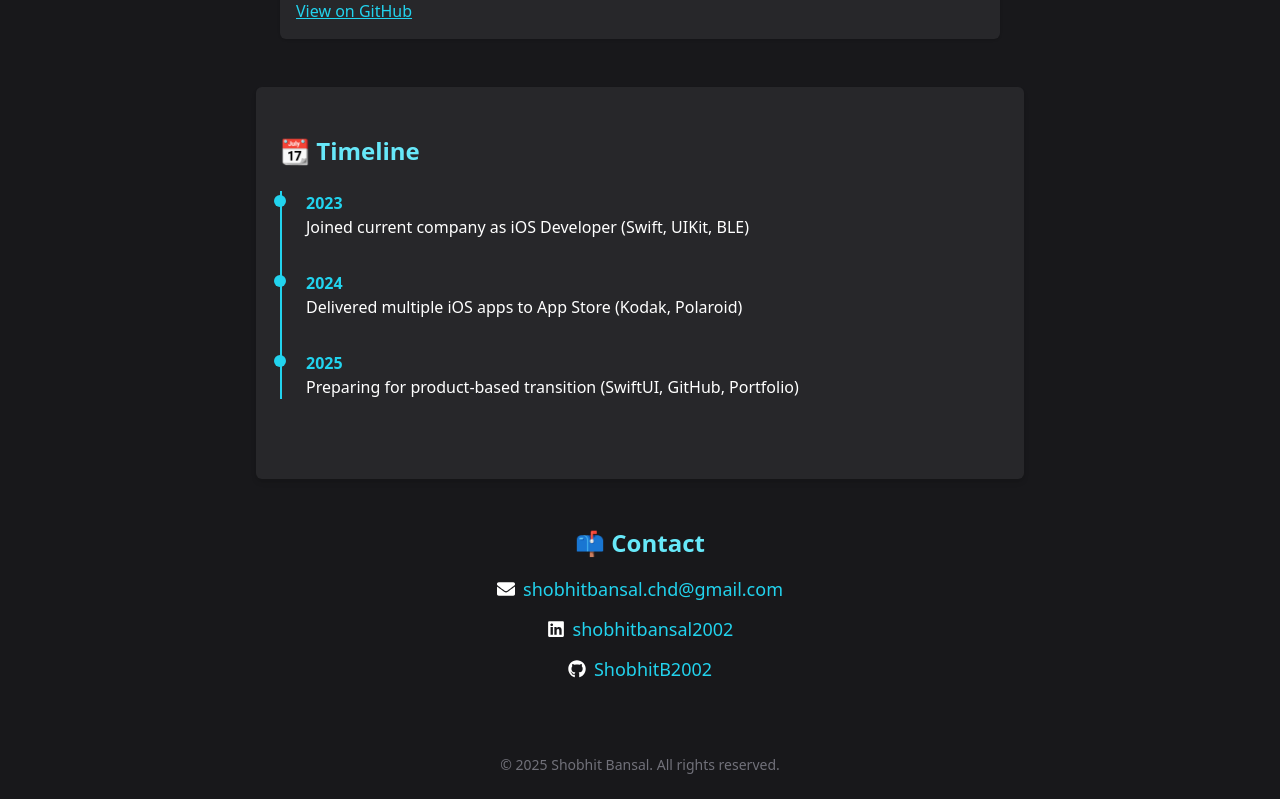
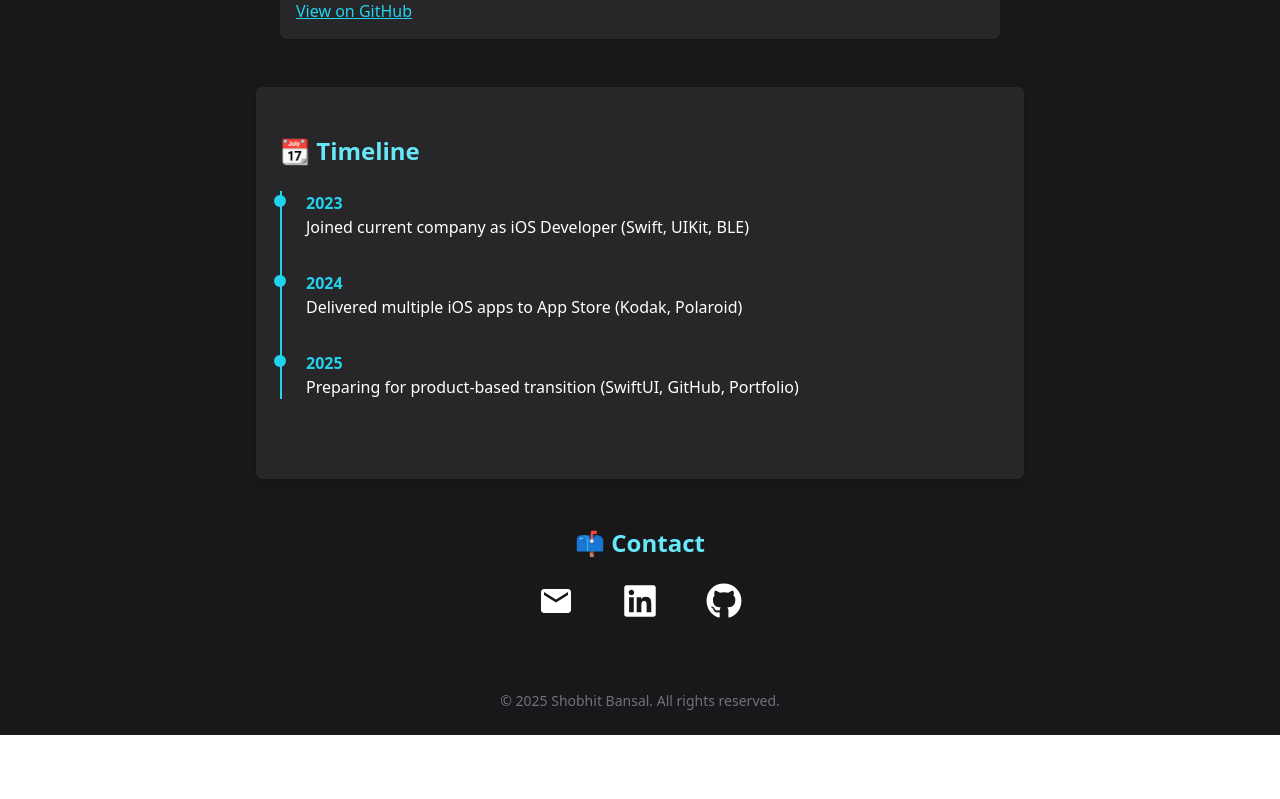
Before and after one commit to ShobhitB2002/shobhit-portfolio, a React (Create React App) app: page / in a window 1280 px wide. Shown: the part 1145-1944 px from the top of the page. After the commit the page ends 1880 px from the top, so only its background shows below. Built offline with nearby package versions, Linux system fonts and the light colour scheme.

Commit message:
removed texts form socials, only icons

```diff
--- a/src/App.js
+++ b/src/App.js
@@ -1,26 +1,19 @@
-import React, { useEffect } from "react";
-import { FaGithub, FaLinkedin, FaEnvelope } from "react-icons/fa";
+import React from "react";
+import { FaGithub, FaLinkedin } from "react-icons/fa";
+import { MdEmail } from "react-icons/md";
 
 export default function App() {
-  useEffect(() => {
-    const handleContextMenu = (e) => e.preventDefault();
-    document.addEventListener("contextmenu", handleContextMenu);
-    return () => {
-      document.removeEventListener("contextmenu", handleContextMenu);
-    };
-  }, []);
-
   return (
-    <div className="bg-zinc-900 text-white min-h-screen font-sans select-none">
+    <div className="bg-zinc-900 text-white min-h-screen font-sans select-none" onContextMenu={e => e.preventDefault()}>
       {/* Hero Section */}
       <section className="flex flex-col items-center justify-center text-center py-20 px-4">
         <img
           src="/profile.jpg"
           alt="Shobhit Bansal"
-          className="w-40 h-40 rounded-full border-4 border-cyan-400 mb-6 pointer-events-none"
+          className="w-40 h-40 rounded-full border-4 border-cyan-400 mb-6"
           draggable={false}
         />
-        <h1 className="text-4xl font-bold text-cyan-400">Hi, I’m Shobhit Bansal</h1>
+        <h1 className="text-4xl font-bold text-cyan-400 cursor-default select-text-none">Hi, I’m Shobhit Bansal</h1>
         <p className="text-xl mt-2">Just a guy with Swift and a dream.</p>
         <p className="text-xl">iOS Dev. Storyboard veteran. UIKit loyalist.</p>
         <a
@@ -103,36 +96,35 @@ export default function App() {
 
       {/* Contact */}
       <section className="px-6 py-12 text-center">
-        <h2 className="text-2xl font-bold mb-4 text-cyan-300">📫 Contact</h2>
-        <div className="flex flex-col items-center space-y-3 text-lg">
-          <div className="flex items-center gap-2">
-            <FaEnvelope className="text-white" />
-            <a href="mailto:shobhitbansal.chd@gmail.com" className="text-cyan-400 hover:underline">
-              shobhitbansal.chd@gmail.com
+        <h2 className="text-2xl font-bold mb-6 text-cyan-300">📫 Contact</h2>
+        <div className="flex justify-center gap-12 text-4xl">
+          <a
+            href="mailto:shobhitbansal.chd@gmail.com"
+            className="hover:text-cyan-400 transition-colors"
+            target="_blank"
+            rel="noopener noreferrer"
+            aria-label="Email"
+          >
+            <MdEmail />
           </a>
-          </div>
-          <div className="flex items-center gap-2">
-            <FaLinkedin className="text-white" />
           <a
             href="https://www.linkedin.com/in/shobhitbansal2002"
+            className="hover:text-cyan-400 transition-colors"
             target="_blank"
             rel="noopener noreferrer"
-              className="text-cyan-400 hover:underline"
+            aria-label="LinkedIn"
           >
-              shobhitbansal2002
+            <FaLinkedin />
           </a>
-          </div>
-          <div className="flex items-center gap-2">
-            <FaGithub className="text-white" />
           <a
             href="https://github.com/ShobhitB2002"
+            className="hover:text-cyan-400 transition-colors"
             target="_blank"
             rel="noopener noreferrer"
-              className="text-cyan-400 hover:underline"
+            aria-label="GitHub"
           >
-              ShobhitB2002
+            <FaGithub />
           </a>
-          </div>
         </div>
       </section>
 
```
Lines whose indentation alone changed are shown as unchanged.
